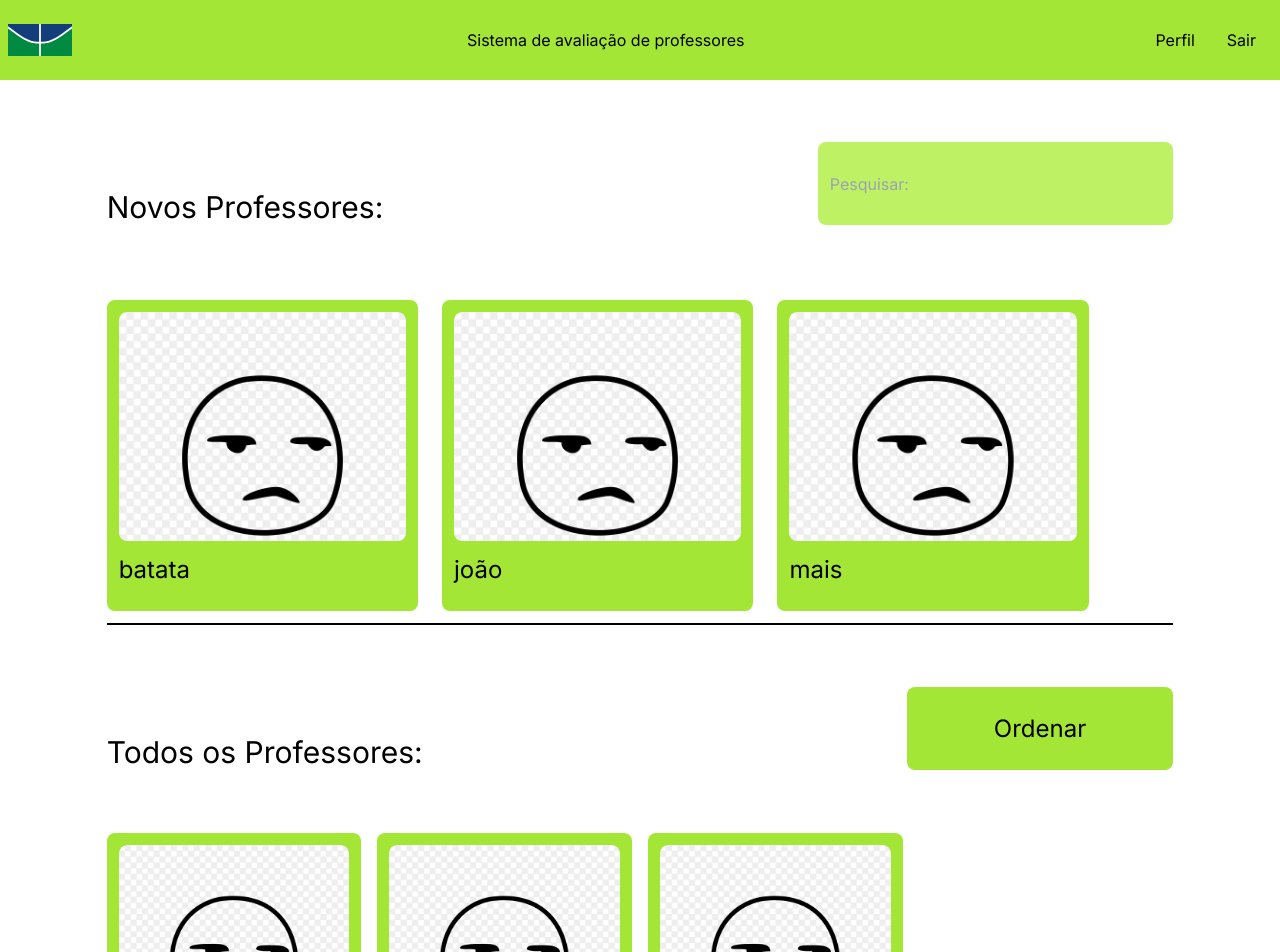
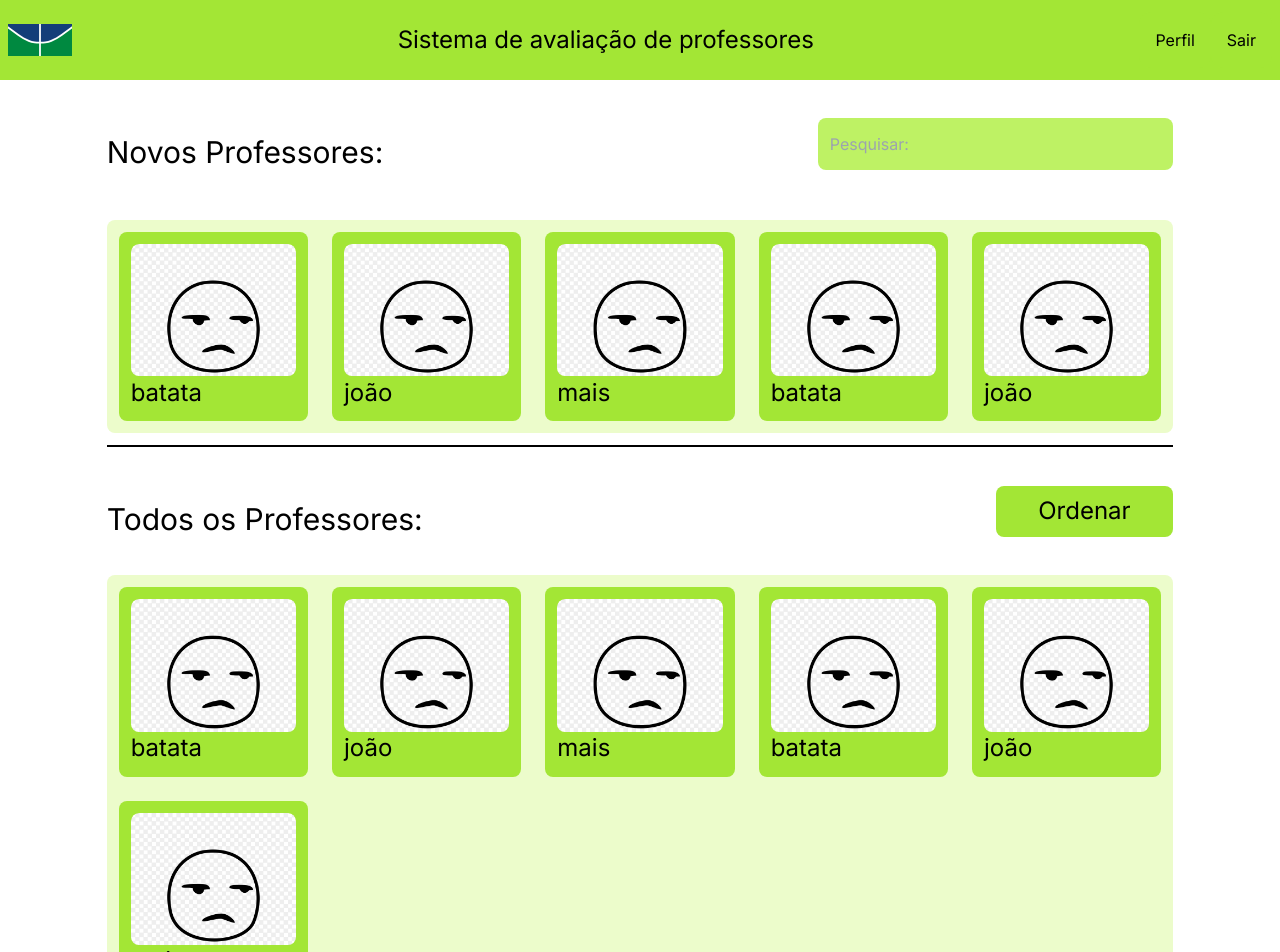
Before and after one commit to rafamxvgit/repoSiteCJR, a Next.js app in the folder frontsite/: page /log/1/feed in a window 1280 px wide. Shown: the top 952 px of the page. Built offline with nearby package versions, Linux system fonts and the light colour scheme.

Commit message:
fix/consertei o layout da página feed log

```diff
--- a/frontsite/src/app/components/headerDeslogado.tsx
+++ b/frontsite/src/app/components/headerDeslogado.tsx
@@ -8,7 +8,7 @@ const HeaderDeslogado: React.FC<vazia> = () => {
     <>
     <header className='bg-lime-400 flex justify-between items-center h-20 p-2'>
       <img className='h-8 w-16'src="/images/LogoUnB.svg" alt="logo UNb" />
-      <h1>Sistema de avaliação de professores</h1>
+      <h1 className='text-2xl'>Sistema de avaliação de professores</h1>
       <div>
         <a href='./login'><button className= "h-full w-full bg-lime-500 rounded-xl p-4" type="submit">Login</button></a>
       </div>
--- a/frontsite/src/app/components/headerLogado.tsx
+++ b/frontsite/src/app/components/headerLogado.tsx
@@ -9,7 +9,7 @@ const HeaderLogado: React.FC<vazia> = () => {
     <>
     <nav className='bg-lime-400 flex justify-between items-center h-20 p-2'>
       <img className='h-8 w-16'src="/images/LogoUnB.svg" alt="logo UNb" />
-      <h1>Sistema de avaliação de professores</h1>
+      <h1 className='text-2xl'>Sistema de avaliação de professores</h1>
       <div className='flex justify-between'>
         <a href='./perfil'><button className= "h-full w-full bg-lime-400 rounded-xl p-4" type="submit">Perfil</button></a>{/*Trocar o link após a pagina de perfil ser criada*/}
         <a href='/registerPage'><button className= "h-full w-full bg-lime-400 rounded-xl p-4" type="submit">Sair</button></a>{/*Trocar O link da página main com o header deslogado*/}
--- a/frontsite/src/app/log/[userID]/feed/page.tsx
+++ b/frontsite/src/app/log/[userID]/feed/page.tsx
@@ -5,7 +5,7 @@ import TeacherIcon from "@/app/components/teacherIcon";
 import HeaderLogado from "@/app/components/headerLogado";
 
 
-const todosProfessores = [{id:4, nome:"batata", foto:"/images/sad.png"},{id:5, nome:"joão", foto:"/images/sad.png"},{id:6, nome:"mais", foto:"/images/sad.png"}];
+const todosProfessores = [{id:4, nome:"batata", foto:"/images/sad.png"},{id:5, nome:"joão", foto:"/images/sad.png"},{id:6, nome:"mais", foto:"/images/sad.png"},{id:4, nome:"batata", foto:"/images/sad.png"},{id:5, nome:"joão", foto:"/images/sad.png"},{id:6, nome:"mais", foto:"/images/sad.png"}];
 
 const getTeachers = () => {
     const professores = axios.get('http://localhost:xxxx/teacher');
@@ -20,6 +20,7 @@ interface TeacherObject {
     foto: string
 }
 
+
 const FeedLog = ({ params }: {params: { userID: number}}) => {
     //essa função cria um card de professor
     const CreateTeacherCard = (obj: TeacherObject, estilo: string) => {
@@ -32,7 +33,7 @@ const FeedLog = ({ params }: {params: { userID: number}}) => {
             <div className="w-5/6">
 
                 {/*barra de pesquisa com o título "Novos professores"*/}
-                <div className="w-full h-1/6 flex">
+                <div className="w-full h-32 flex">
                     <div className="w-1/2 h-full flex flex-col justify-center">
                         <div className="h-2/5 w-full">
                             <h2 className="h-full w-full text-3xl content-end">Novos Professores:</h2>
@@ -46,29 +47,29 @@ const FeedLog = ({ params }: {params: { userID: number}}) => {
                 </div>
 
                 {/*seção de novos professores*/}
-                <section className="w-full h-1/4 flex gap-6 overflow-scroll my-3">
-                    {todosProfessores.map(professor => {return CreateTeacherCard(professor, "h-full aspect-square bg-lime-400 rounded-lg p-3")})}
+                <section className="w-full h-fit grid grid-cols-5 gap-6 overflow-scroll my-3 p-3 bg-lime-100 rounded-lg">
+                    {todosProfessores.slice(0, 5).map(professor => {return CreateTeacherCard(professor, "w-full aspect-square bg-lime-400 rounded-lg p-3")})}
                 </section>
 
                 <div className="h-0.5 w-full bg-black"></div>
 
                 {/*botão ordenar e título "Novos professores"*/}
-                <div className="w-full h-1/6 flex">
+                <div className="w-full h-32 flex">
                     <div className="w-1/2 h-full flex flex-col justify-center">
                         <div className="h-2/5 w-full">
                             <h2 className="h-full w-full text-3xl content-end">Todos os Professores:</h2>
                         </div>
                     </div>
                     <div className="w-1/2 h-full flex">
-                        <div className="h-2/5 w-full self-center flex justify-end">
-                            <button className="w-1/2 bg-lime-400 rounded-lg text-2xl">Ordenar</button>
+                        <div className="h-2/5 w-full self-center flex justify-end gap-6">
+                            <button className="w-1/3 bg-lime-400 rounded-lg text-2xl">Ordenar</button>
                         </div>
                     </div>
                 </div>
 
                 {/*seção todos os professores*/}
                 <section className="w-full h-dvh">
-                    <div className="grid grid-cols-4 h-dvh gap-4">
+                    <div className="grid grid-cols-5 h-fit gap-6 p-3 bg-lime-100 rounded-lg">
                         {todosProfessores.map(professor => {return CreateTeacherCard(professor, "w-full aspect-square bg-lime-400 rounded-lg p-3")})}
                     </div>
                 </section>
```
